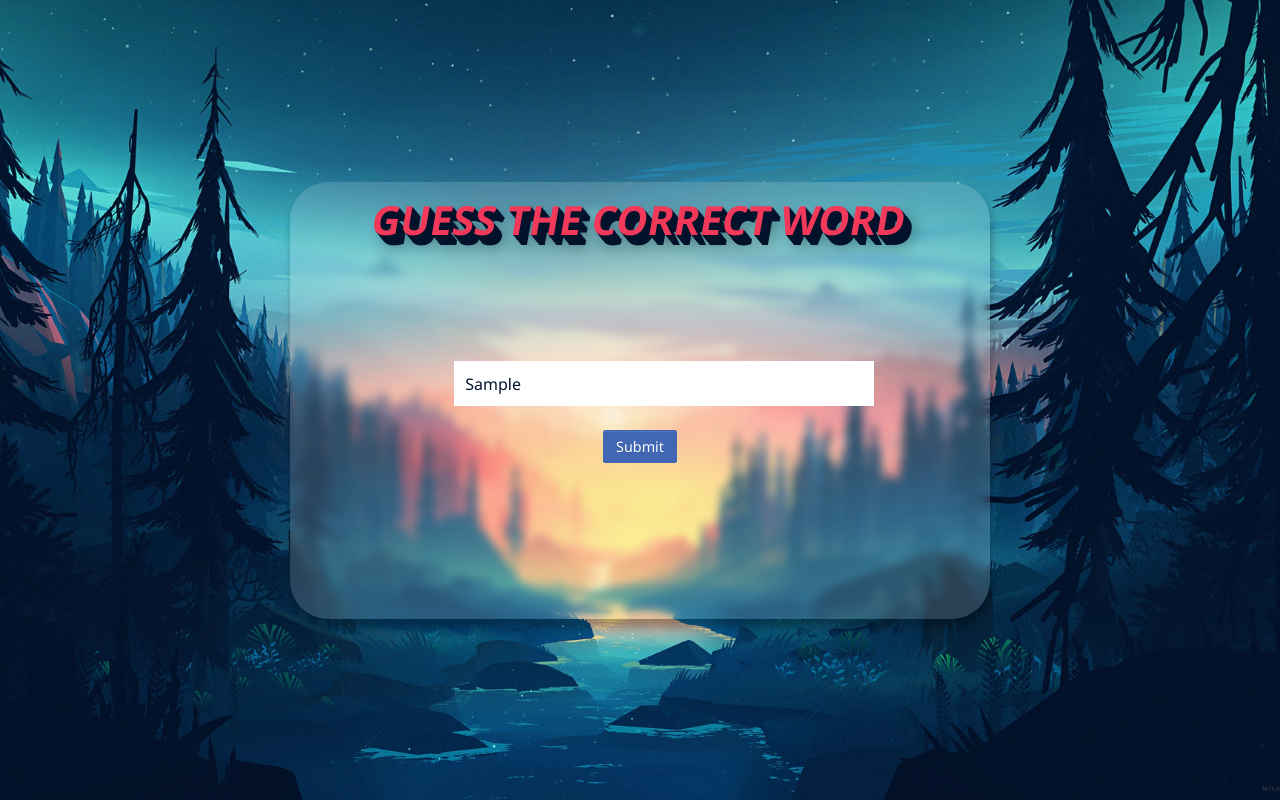
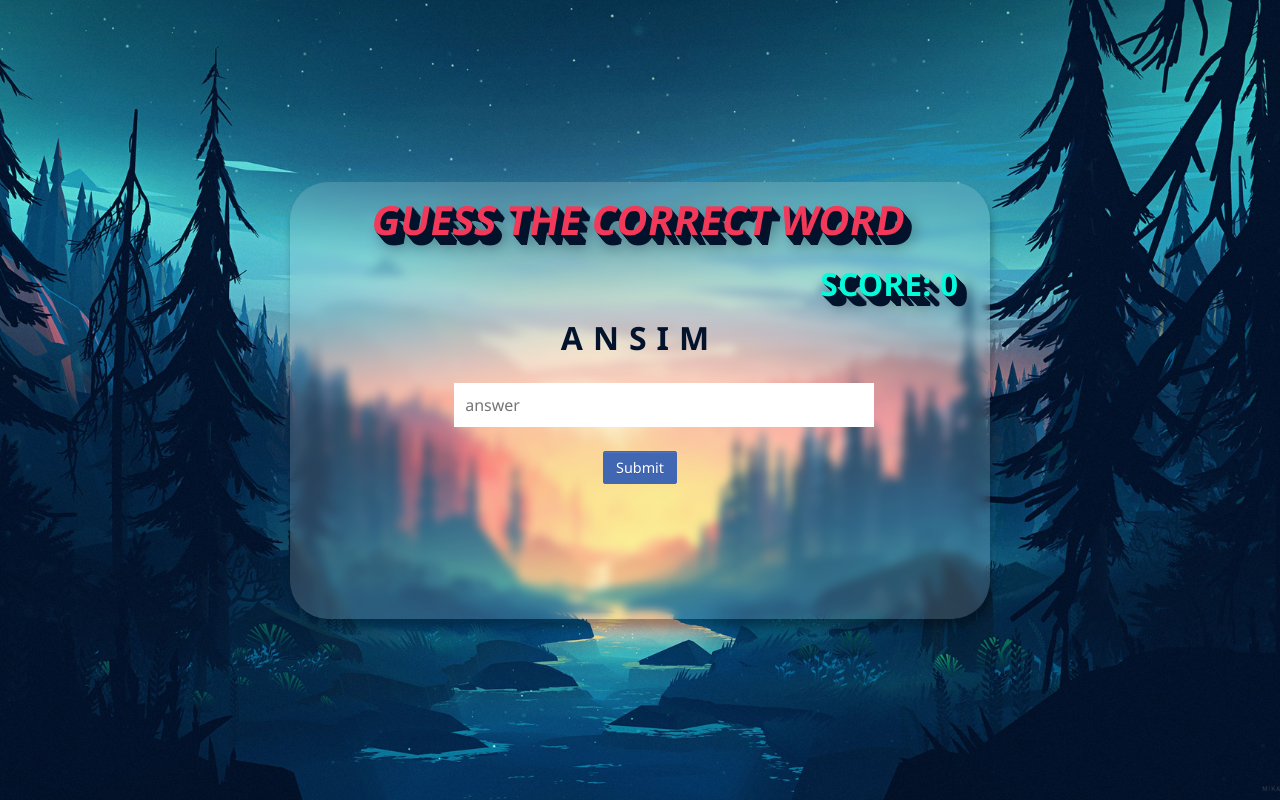
Before and after one commit to OmNikam04/JS-submission_letsUpgrade, a plain HTML site: page Day 3 Assignment/index.html in a window 1280 px wide. Both pictures are taken after typing "Sample" into the empty fields and a click on the button "Submit". Drawn offline with Linux system fonts and the light colour scheme.

Commit message:
Day 3 Assignment Improved

```diff
--- a/Day 3 Assignment/app.js
+++ b/Day 3 Assignment/app.js
@@ -39,13 +39,12 @@ function showWord(scCt, ctWordCount) {
     score.textContent = `score: ${scCt}`
 }
 
-submitBtn.addEventListener('keypress', function () {
+submitBtn.addEventListener('click', function () {
     if (inputValue.value.toLowerCase() === words[correctWordCount].correct.toLowerCase()) {
         scoreCt++;
         console.log(`score count ${scoreCt}`);
     }
-    showWord(scoreCt, correctWordCount);
-    if (correctWordCount <= words.length-1) {
+    if (correctWordCount == words.length-1) {
         alert(`You win Your Score:${scoreCt}`)
         location.reload();
     }
--- a/Day 3 Assignment/index.html
+++ b/Day 3 Assignment/index.html
@@ -24,6 +24,6 @@
         <button class="btn">Submit</button>
       </div>
     </div>
-    <script src="/Assigment/app.js"></script>
+    <script src="./app.js"></script>
   </body>
 </html>
```
